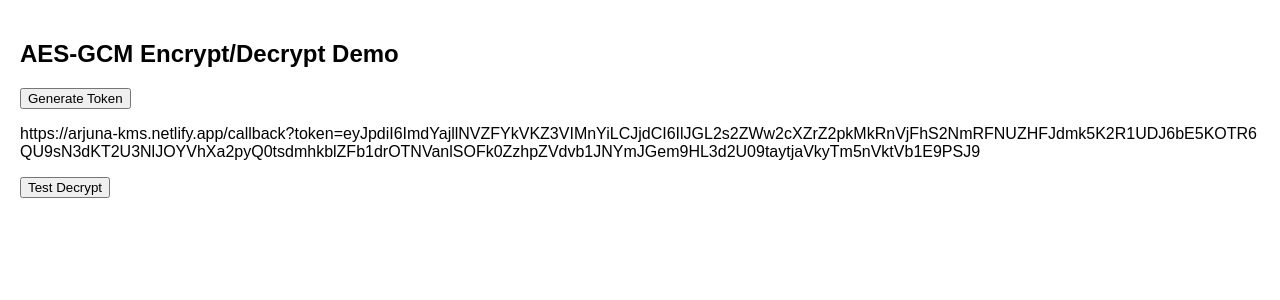
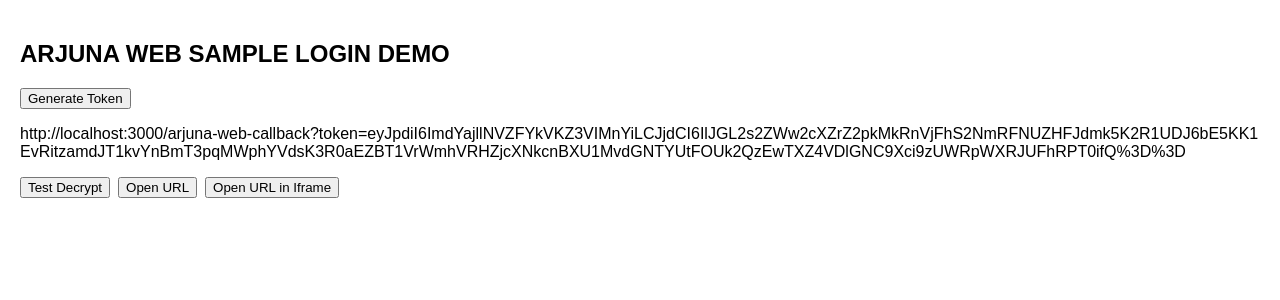
Before and after one commit to asarisoft/-REACTJS-ArjuanSampleLogin, a React (Create React App) app: page / in a window 1280 px wide. Both pictures are taken after a click on the button "Generate Token". Shown: the top 300 px of the page. Built offline with nearby package versions, Linux system fonts and the light colour scheme.

Commit message:
demo arjuna

```diff
--- a/src/App.js
+++ b/src/App.js
@@ -8,7 +8,7 @@ function base642buf(base64) {
   return Uint8Array.from(atob(base64), (c) => c.charCodeAt(0));
 }
 
-// --- Hardcoded AES-GCM Key (32 byte) ---
+// --- Hardcoded AES-GCM Key (16 byte untuk AES-128) ---
 const hardcodedKey = new TextEncoder().encode("1234567890abcdef");
 
 async function getKey() {
@@ -54,11 +54,12 @@ async function decryptData(encrypted) {
 export default function App() {
   const [url, setUrl] = useState("");
   const [decrypted, setDecrypted] = useState(null);
+  const [iframeUrl, setIframeUrl] = useState("");
 
   const handleEncrypt = async () => {
     const payload = {
       username: "imam",
-      password: "imam1234",
+      password: "Savoir#2020",
       password_keycloak: "imam1234",
     };
 
@@ -66,7 +67,7 @@ export default function App() {
     const tokenStr = JSON.stringify(encrypted);
     const tokenB64 = btoa(tokenStr);
 
-    const finalUrl = `https://arjuna-kms.netlify.app/callback?token=${encodeURIComponent(
+    const finalUrl = `http://localhost:3000/arjuna-web-callback?token=${encodeURIComponent(
       tokenB64
     )}`;
     setUrl(finalUrl);
@@ -80,22 +81,52 @@ export default function App() {
     setDecrypted(data);
   };
 
+  const handleOpenUrl = () => {
+    if (url) {
+      window.open(url, "_blank");
+    }
+  };
+
+  const handleOpenIframe = () => {
+    if (url) {
+      setIframeUrl(url);
+    }
+  };
+
   return (
     <div style={{ padding: 20, fontFamily: "sans-serif" }}>
-      <h2>AES-GCM Encrypt/Decrypt Demo</h2>
+      <h2>ARJUNA WEB SAMPLE LOGIN DEMO</h2>
 
       <button onClick={handleEncrypt}>Generate Token</button>
       {url && (
         <div style={{ marginTop: 10 }}>
           <p style={{ wordBreak: "break-all" }}>{url}</p>
+
           <button onClick={handleDecrypt}>Test Decrypt</button>
+          <button onClick={handleOpenUrl} style={{ marginLeft: 8 }}>
+            Open URL
+          </button>
+          <button onClick={handleOpenIframe} style={{ marginLeft: 8 }}>
+            Open URL in Iframe
+          </button>
         </div>
       )}
 
       {decrypted && (
         <pre style={{ background: "#f0f0f0", padding: 10, marginTop: 10 }}>
-{JSON.stringify(decrypted, null, 2)}
+          {JSON.stringify(decrypted, null, 2)}
         </pre>
+      )}
+
+      {iframeUrl && (
+        <div style={{ marginTop: 20 }}>
+          <h3>Iframe Preview</h3>
+          <iframe
+            src={iframeUrl}
+            title="callback iframe"
+            style={{ width: "100%", height: "400px", border: "1px solid #ccc" }}
+          />
+        </div>
       )}
     </div>
   );
```
